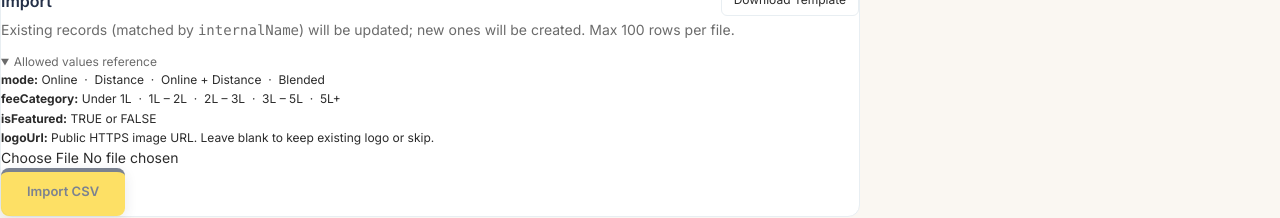
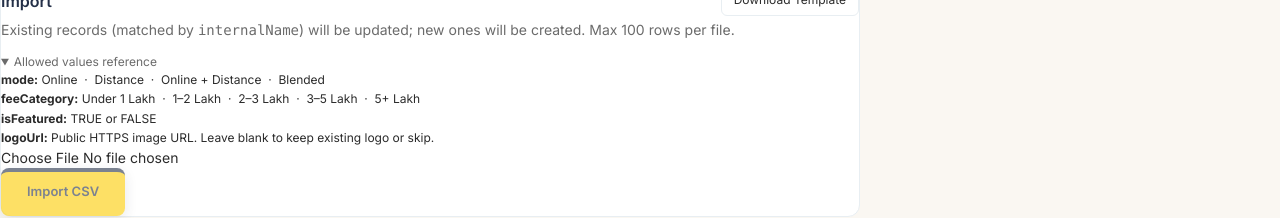
Before and after one commit to sudhirdilipdixit-commits/CNC, a Next.js app: page /admin/import-export in a window 1280 px wide. Both pictures are taken after a click on the heading "Allowed values reference". Shown: the part 368-586 px from the top of the page. Built offline with nearby package versions, Linux system fonts and the light colour scheme.

Commit message:
refactor(fees): use Lakh spelling for fee categories to avoid L/l font ambiguity

```diff
--- a/src/app/(admin)/admin/import-export/page.tsx
+++ b/src/app/(admin)/admin/import-export/page.tsx
@@ -6,10 +6,10 @@ type Tab = "courses" | "universities";
 type ResultRow = { internalName: string; action: string; error?: string };
 
 const COURSE_HEADERS = "internalName,courseName,universityName,mode,duration,fees,feeCategory,eligibility,badge,isFeatured,logoUrl";
-const COURSE_SAMPLE = `Amity Online MBA Marketing 2026,Online MBA in Marketing Management,Amity University Online,Online,2 Years,"₹80,000 – ₹1,20,000",1L – 2L,Graduation in any stream | Min. 50%,Top Pick,TRUE,https://example.com/logo.png`;
+const COURSE_SAMPLE = `Amity Online MBA Marketing 2026,Online MBA in Marketing Management,Amity University Online,Online,2 Years,"₹80,000 – ₹1,20,000",1–2 Lakh,Graduation in any stream | Min. 50%,Top Pick,TRUE,https://example.com/logo.png`;
 
 const UNIVERSITY_HEADERS = "internalName,universityName,mode,duration,approvedBy,fees,feeCategory,eligibility,badge,isFeatured,logoUrl";
-const UNIVERSITY_SAMPLE = `Amity Online MBA 2026,Amity University Online,Online,2 Years,UGC-DEB|NAAC A++,"₹1,20,000/year",1L – 2L,Graduation in any stream | Min. 50%,NAAC A++,TRUE,https://example.com/logo.png`;
+const UNIVERSITY_SAMPLE = `Amity Online MBA 2026,Amity University Online,Online,2 Years,UGC-DEB|NAAC A++,"₹1,20,000/year",1–2 Lakh,Graduation in any stream | Min. 50%,NAAC A++,TRUE,https://example.com/logo.png`;
 
 function downloadText(content: string, filename: string) {
   const blob = new Blob([content], { type: "text/csv;charset=utf-8;" });
@@ -205,7 +205,7 @@ export default function ImportExportPage() {
           </summary>
           <div className="text-xs mt-2 leading-relaxed" style={{ color: "var(--charcoal)" }}>
             <strong>mode:</strong> Online &nbsp;·&nbsp; Distance &nbsp;·&nbsp; Online + Distance &nbsp;·&nbsp; Blended<br />
-            <strong>feeCategory:</strong> Under 1L &nbsp;·&nbsp; 1L – 2L &nbsp;·&nbsp; 2L – 3L &nbsp;·&nbsp; 3L – 5L &nbsp;·&nbsp; 5L+<br />
+            <strong>feeCategory:</strong> Under 1 Lakh &nbsp;·&nbsp; 1–2 Lakh &nbsp;·&nbsp; 2–3 Lakh &nbsp;·&nbsp; 3–5 Lakh &nbsp;·&nbsp; 5+ Lakh<br />
             <strong>isFeatured:</strong> TRUE or FALSE<br />
             {tab === "universities" && (
               <><strong>approvedBy:</strong> Pipe-separated — e.g. <code>UGC-DEB|AICTE|NAAC A++</code><br /></>
--- a/src/app/(lp)/[slug]/LandingPageClient.tsx
+++ b/src/app/(lp)/[slug]/LandingPageClient.tsx
@@ -436,7 +436,7 @@ export default function LandingPageClient({
   const allFeeCategories = useMemo(() => {
     const seen = new Set<string>();
     allItems.forEach((i) => { if (i.feeCategory) seen.add(i.feeCategory); });
-    const order = ["Under 1L", "1L – 2L", "2L – 3L", "3L – 5L", "5L+"];
+    const order = ["Under 1 Lakh", "1–2 Lakh", "2–3 Lakh", "3–5 Lakh", "5+ Lakh"];
     return order.filter((c) => seen.has(c));
   }, [allItems]);
 
--- a/src/app/api/admin/import/[type]/route.ts
+++ b/src/app/api/admin/import/[type]/route.ts
@@ -13,7 +13,7 @@ const SANITY_TYPE_MAP: Record<ImportType, string> = {
 };
 
 const VALID_MODES = ["Online", "Distance", "Online + Distance", "Blended"];
-const VALID_FEE_CATEGORIES = ["Under 1L", "1L – 2L", "2L – 3L", "3L – 5L", "5L+"];
+const VALID_FEE_CATEGORIES = ["Under 1 Lakh", "1–2 Lakh", "2–3 Lakh", "3–5 Lakh", "5+ Lakh"];
 
 function getSanityClient() {
   return createClient({
--- a/src/sanity/schemas/courseCard.ts
+++ b/src/sanity/schemas/courseCard.ts
@@ -58,7 +58,7 @@ export default defineType({
       title: "Fee Range (for filter)",
       type: "string",
       options: {
-        list: ["Under 1L", "1L – 2L", "2L – 3L", "3L – 5L", "5L+"],
+        list: ["Under 1 Lakh", "1–2 Lakh", "2–3 Lakh", "3–5 Lakh", "5+ Lakh"],
         layout: "radio",
         direction: "horizontal",
       },
--- a/src/sanity/schemas/universityCard.ts
+++ b/src/sanity/schemas/universityCard.ts
@@ -59,7 +59,7 @@ export default defineType({
       title: "Fee Range (for filter)",
       type: "string",
       options: {
-        list: ["Under 1L", "1L – 2L", "2L – 3L", "3L – 5L", "5L+"],
+        list: ["Under 1 Lakh", "1–2 Lakh", "2–3 Lakh", "3–5 Lakh", "5+ Lakh"],
         layout: "radio",
         direction: "horizontal",
       },
```
